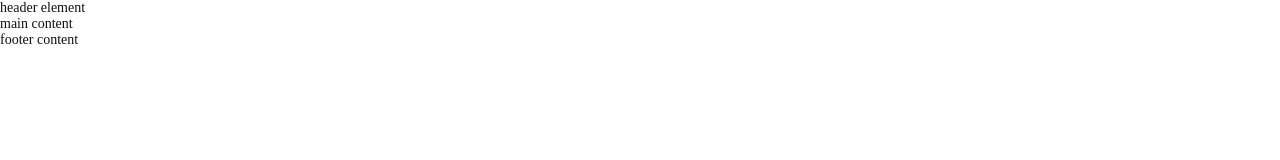
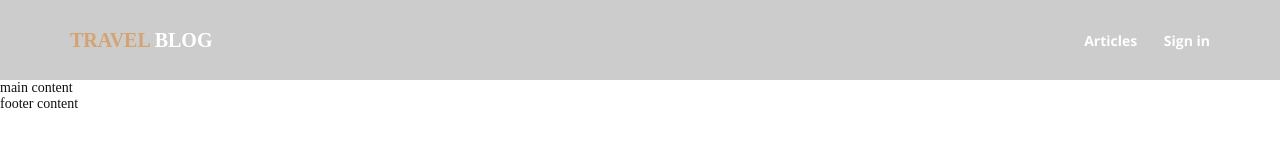
Before and after one commit to uchedotphp/travel-blog, a plain HTML site: page index.html in a window 1280 px wide. Drawn offline with nearby package versions, Linux system fonts and the light colour scheme.

Commit message:
UPDATE: update header css

```diff
--- a/index.html
+++ b/index.html
@@ -12,20 +12,19 @@
       rel="stylesheet"
     />
     <!-- <link rel="stylesheet" href="reset.css"> -->
-    <link rel="stylesheet" href="styles.css">
+    <link rel="stylesheet" href="styles.css" />
   </head>
   <body>
     <!-- Use https://picsum.photos to display images -->
-     <header>
-        <h1>
-            header element
-        </h1>
-     </header>
-     <main>
-        main content
-     </main>
-     <footer>
-        footer content
-     </footer>
+    <header>
+      <div class="logo-area"><span>travel</span> <span>blog</span></div>
+
+      <nav>
+        <a href="#">Articles</a>
+        <a href="#">Sign in</a>
+      </nav>
+    </header>
+    <main>main content</main>
+    <footer>footer content</footer>
   </body>
 </html>
--- a/styles.css
+++ b/styles.css
@@ -74,7 +74,7 @@ video {
   --xl-font: 2.57142857143rem; /*36px*/
   --lg-font: 2rem; /*28px*/
   --md-font: 1.28571428571rem; /*18px*/
-  --sm-font: 1rem; /*14px*/
+  --base-font: 1rem; /*14px*/
   --xs-font: 0.85714285714rem; /*12px*/
   --abstr-font: 1.42857142857rem; /*20px (for the logo)*/
 }
@@ -89,6 +89,36 @@ body {
 }
 
 header {
+  padding: 29px 70px;
+  display: flex;
+  align-items: center;
+  justify-content: space-between;
+  background-color: rgba(0, 0, 0, 0.2);
+}
+
+header .logo-area {
+  font-size: var(--abstr-font);
+  text-transform: uppercase;
+  font-weight: bold;
+  line-height: 22px;
+  color: var(--trav-white);
+}
+
+header .logo-area :first-child {
+  color: var(--trav-brown);
+}
+
+header nav a {
+  text-decoration: none;
+  color: var(--trav-white);
+  font-size: var(--base-font);
+  line-height: 19px;
+  font-family: "Open Sans", sans-serif;
+  font-weight: bold;
+}
+
+header nav > a:not(:last-child) {
+  margin-right: 23px;
 }
 
 main {
```
